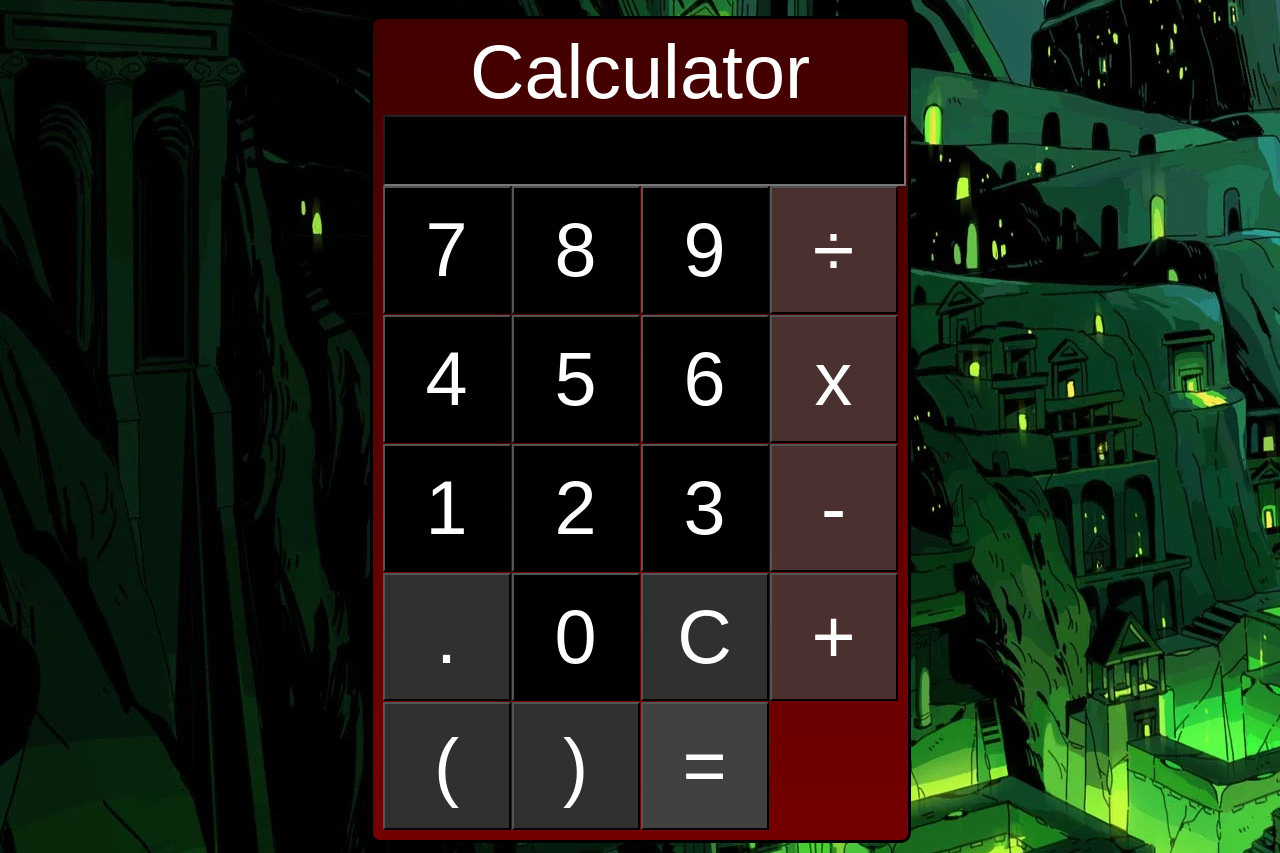
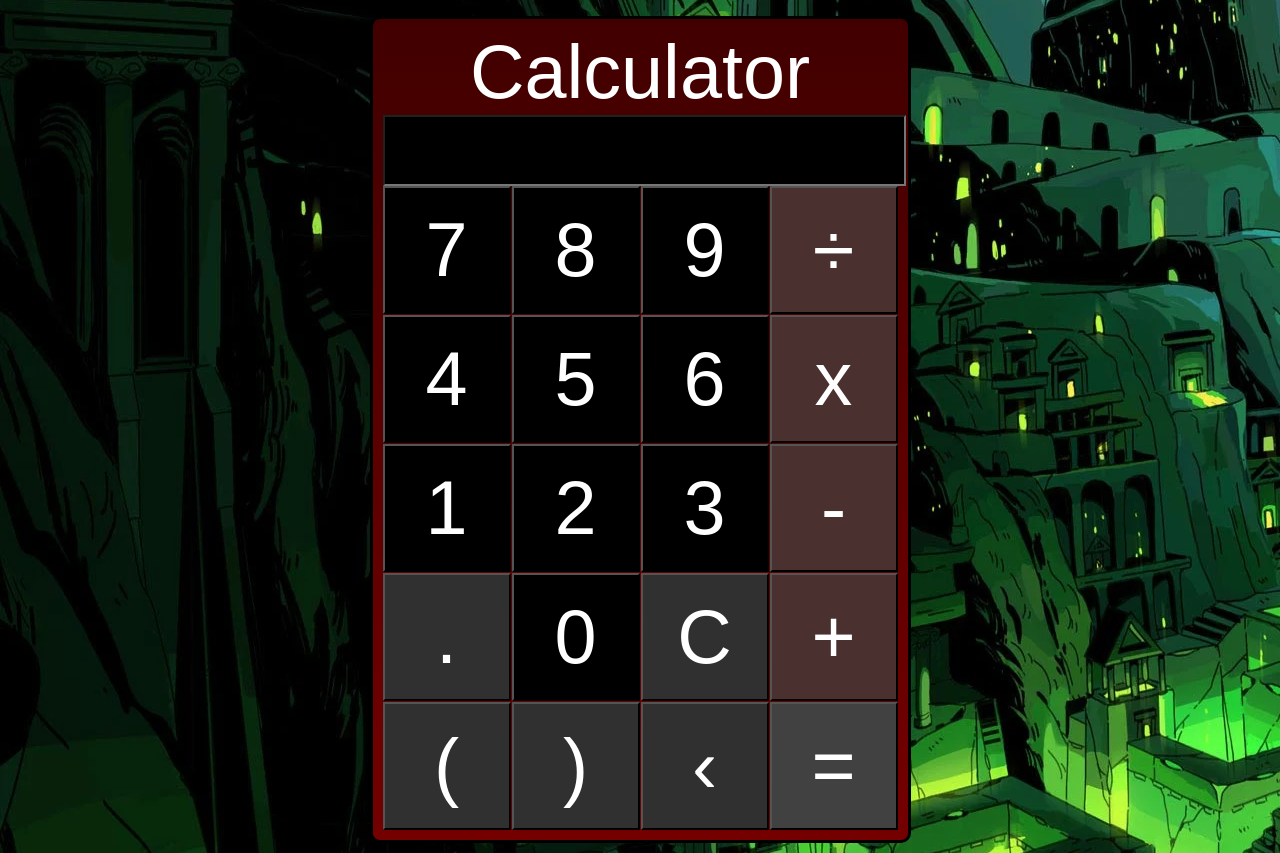
Before and after one commit to DanielSBBD/danielsbbd.github.io, a plain HTML site: page calc.html in a window 1280 px wide. Shown: the part 106-959 px from the top of the page. Drawn offline with Linux system fonts and the light colour scheme.

Commit message:
Added backspace button

```diff
--- a/calc.html
+++ b/calc.html
@@ -48,6 +48,7 @@
                 <button onclick="enter('+')" style="background-color: var(--operators);">+</button>
                 <button onclick="enter('\(')" style="background-color: var(--misc);">(</button>
                 <button onclick="enter('\)')" style="background-color: var(--misc);">)</button>
+                <button onclick="backspace()" style="background-color: var(--misc);">‹</button>
                 <button onclick="calculate()" style="background-color: var(--equals);">=</button>
             </section>
         </article>
--- a/scripts.js
+++ b/scripts.js
@@ -47,6 +47,11 @@ function enter(char) {
 
 function cl() {
     document.getElementById("input").value = "";
+}
+
+function backspace() {
+    el = document.getElementById("input")
+    el.value = el.value.substring(0, el.value.length-1);
 }
 
 function calculate() {
```
